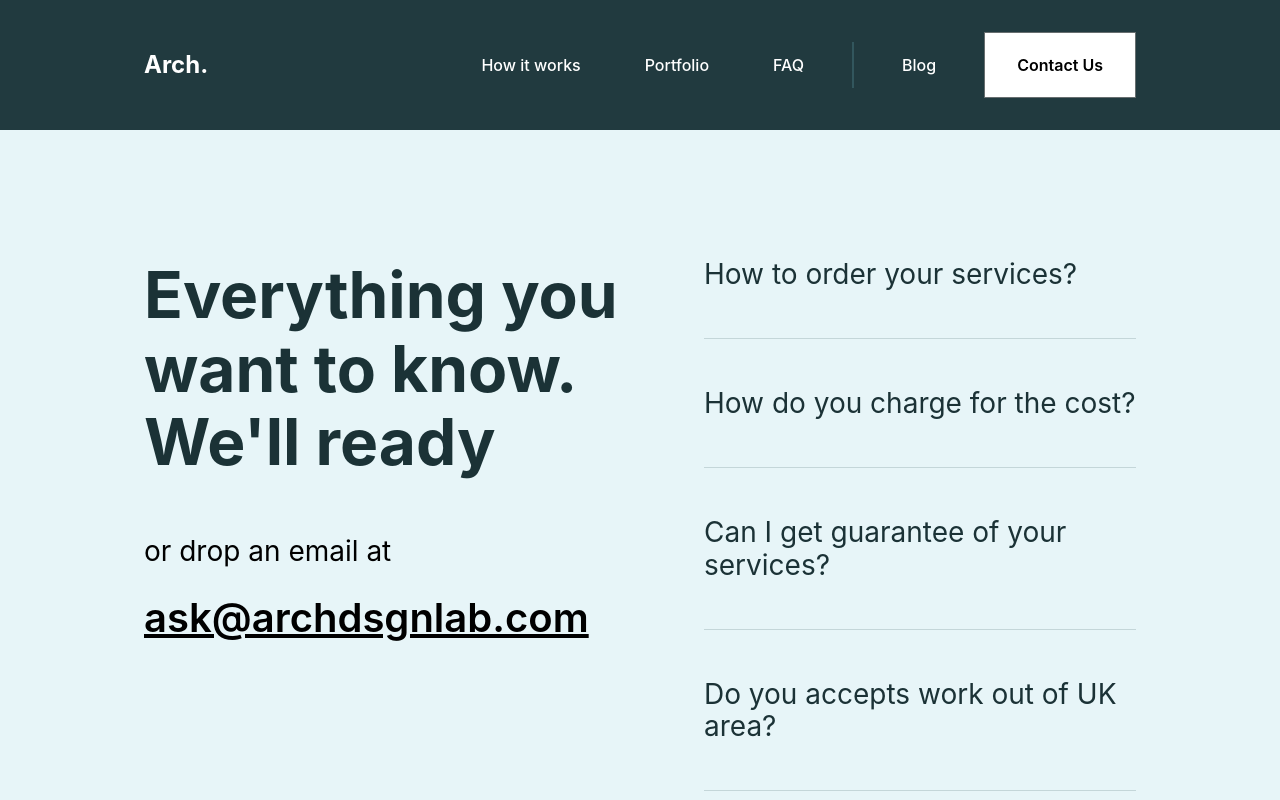
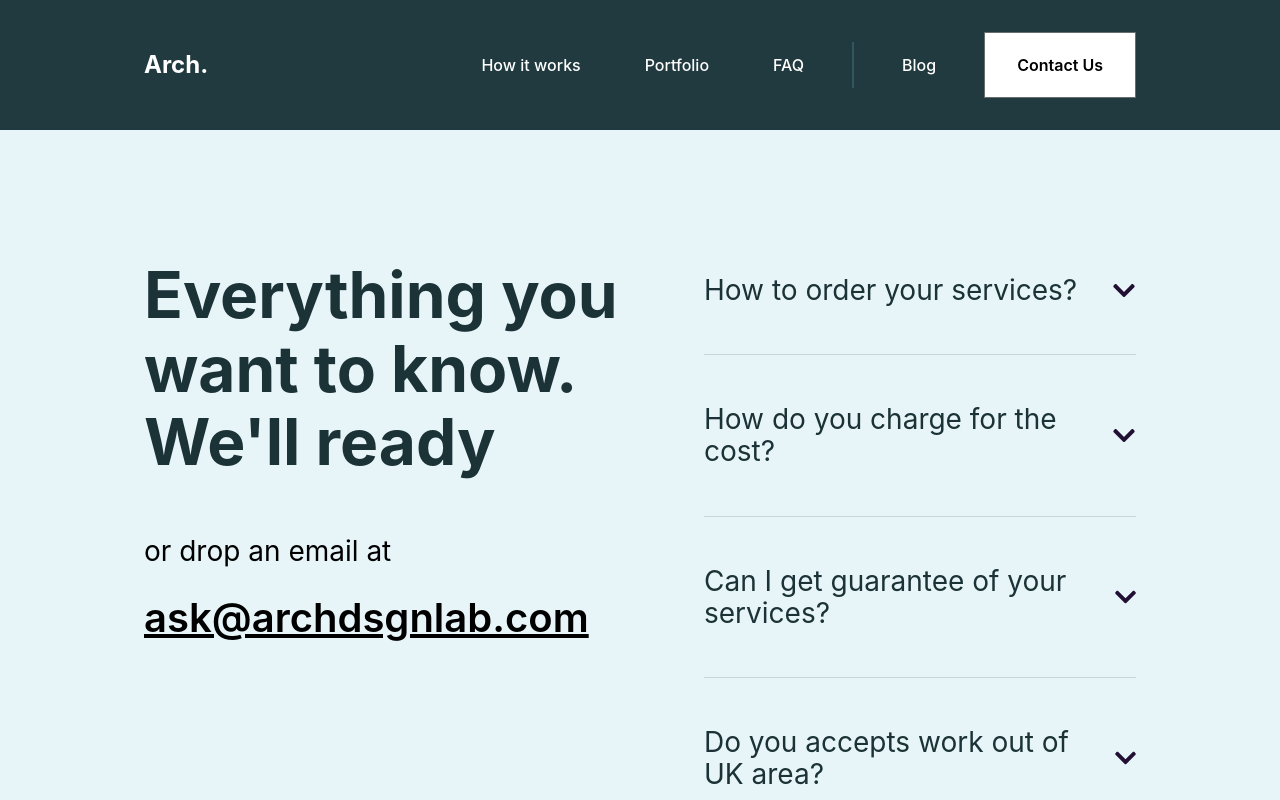
Before and after one commit to Stanimir-Georgiev/Creative-Agency, a React (Create React App) app: page / in a window 1280 px wide. Shown: the top 800 px of the page. Built offline with nearby package versions, Linux system fonts and the light colour scheme.

Commit message:
Add hover transitions

```diff
--- a/src/Components/ContactEmail/ContactEmail.module.scss
+++ b/src/Components/ContactEmail/ContactEmail.module.scss
@@ -4,6 +4,7 @@
   cursor: pointer;
   font-size: 2.5em;
   text-decoration: underline;
+  transition: 0.3s ease-in-out;
 
   &:hover {
     opacity: 0.8;
--- a/src/Components/FAQ/FAQ.module.scss
+++ b/src/Components/FAQ/FAQ.module.scss
@@ -16,6 +16,18 @@
   font-size: var(--typography-size-xxl);
   color: var(--color-primary-darker-1);
   font-weight: 400;
+  display: flex;
+  align-items: center;
+
+  &::after {
+    display: block;
+    content: "";
+    width: 25px;
+    height: 25px;
+    background: url("../../Images/chevron-down-solid.svg") no-repeat center center;
+    background-size: contain;
+    margin-left: auto;
+  }
 }
 
 .answer {
--- a/src/Components/Post/Post.module.scss
+++ b/src/Components/Post/Post.module.scss
@@ -6,6 +6,11 @@
     display: block;
     width: 100%;
     height: 100%;
+    transition: 0.3s ease-in-out;
+
+    &:hover {
+      opacity: 0.8;
+    }
   }
 
   &Heading {
--- a/src/Sections/BlogSection/BlogSection.module.scss
+++ b/src/Sections/BlogSection/BlogSection.module.scss
@@ -9,6 +9,7 @@
   font-weight: 600;
   align-self: flex-end;
   margin-left: auto;
+  transition: 0.3s ease-in-out;
 
   &:hover {
     opacity: 0.8;
--- a/src/Sections/FAQSection/FAQSection.module.scss
+++ b/src/Sections/FAQSection/FAQSection.module.scss
@@ -10,7 +10,6 @@
 }
 
 .faqList {
-  margin: 0;
   padding: 0;
   margin-left: 3em;
 }
```
Also changed, not shown: src/Images/chevron-down-solid.svg (renamed from public/chevron-down-solid.svg), 1 other file (tests, documents, lock files or other folders).
